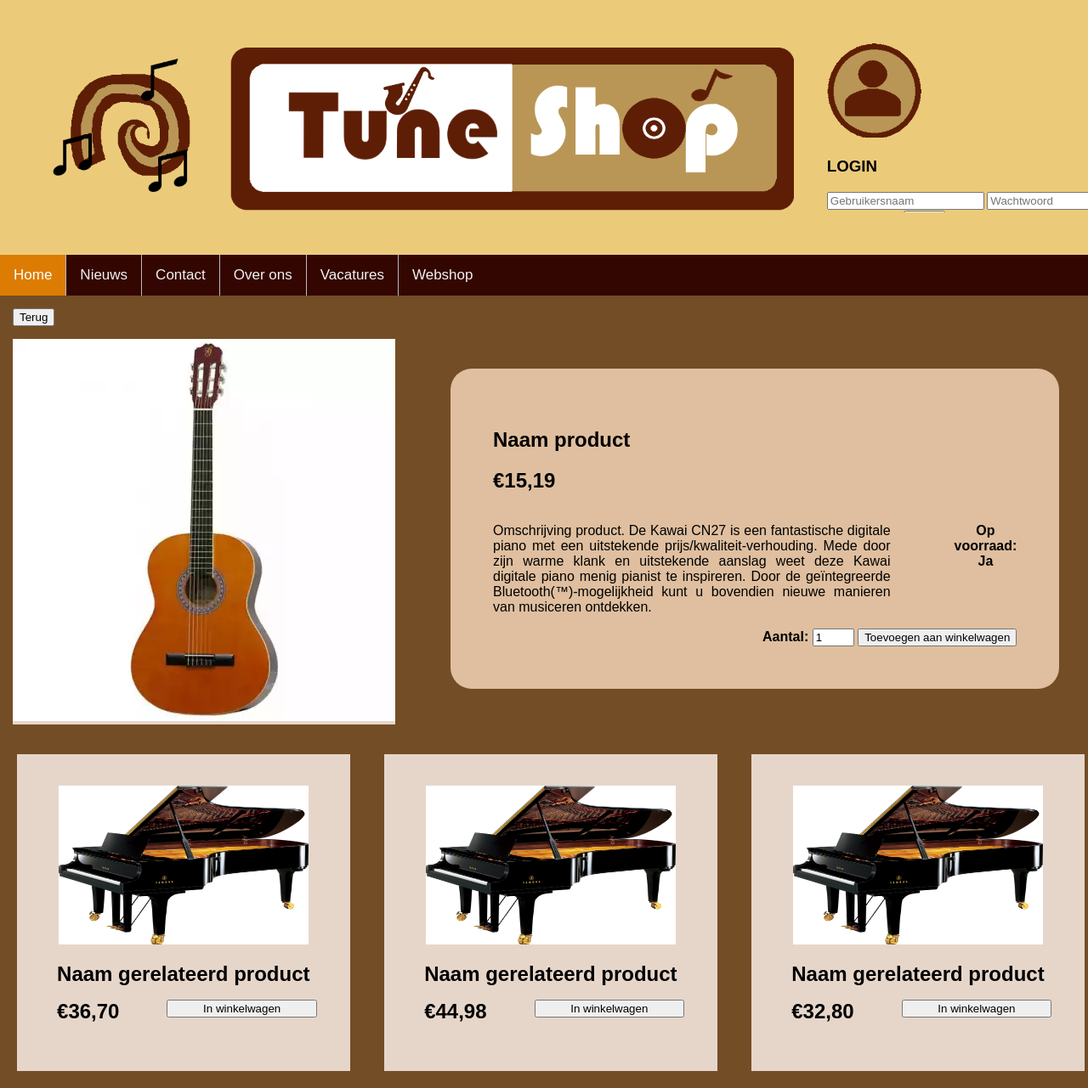
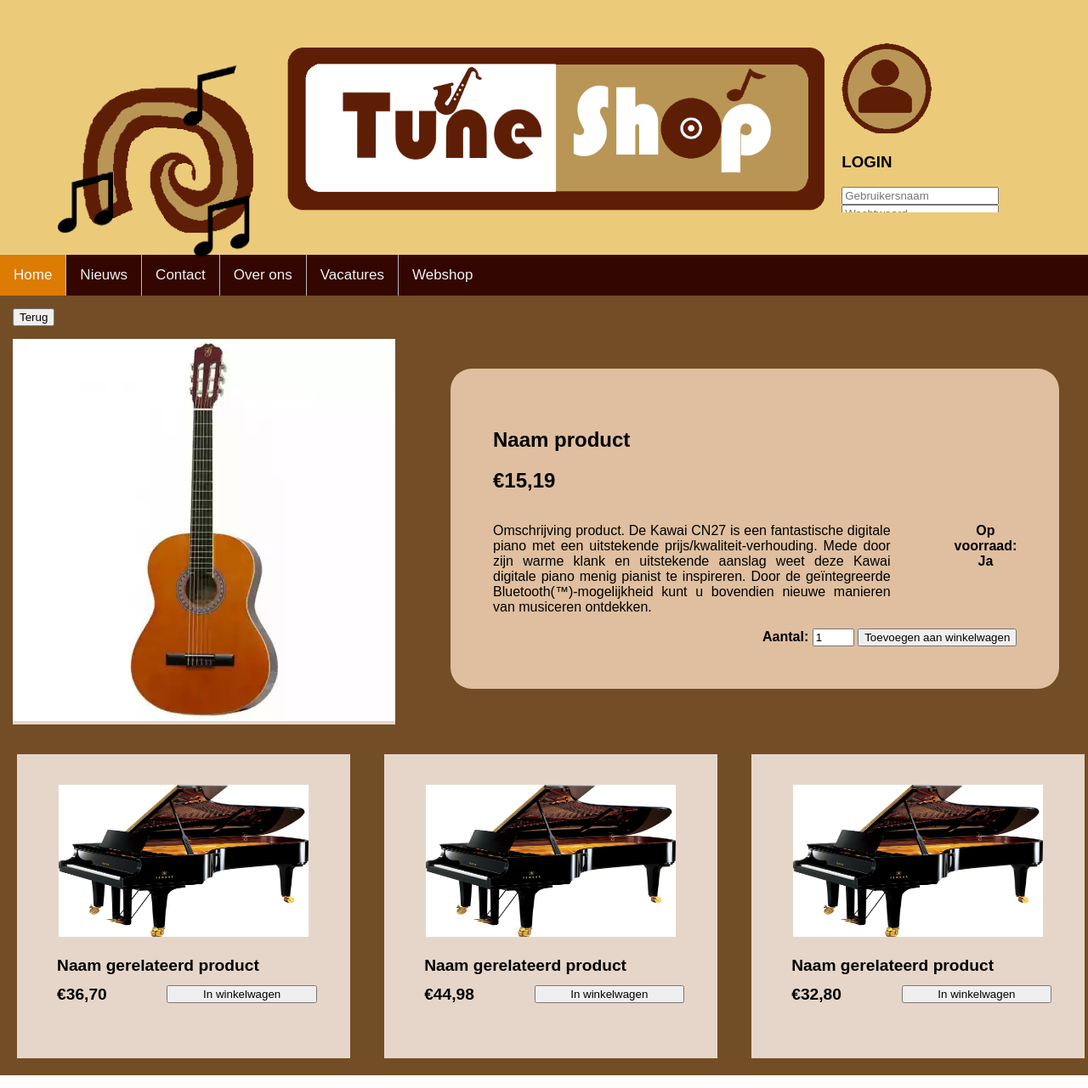
Before and after one commit to LotusterHaar/3A-Webshop, a PHP site: page /productpage.html in a window 1280 px wide; the page is wider, and only the part inside the window is pictured. Shown: that part at 85% size. Run offline with PHP 8.4, Linux system fonts and the light colour scheme.

Commit message:
accordion menu toont nu alle items en margin toegevoegd, en priceline text verkleind

```diff
--- a/styleProductPage.css
+++ b/styleProductPage.css
@@ -66,14 +66,14 @@
 }
 
 .imageBoxSmall h1 {
-    font-size: 1.5em;
+    font-size: 1.2em;
     text-align: left;
     margin-top: 15%;
     margin-left: 12%;
 }
 
 .priceline h2 {
-    font-size: 1.5em;
+    font-size: 1.2em;
     width: 30%;
     display: inline-block;
     margin: auto;
--- a/styles.css
+++ b/styles.css
@@ -47,6 +47,7 @@
     border-right: none;
 }
 
+.
 .leftcolumn {
     display: flex;
     align-content: left;
@@ -90,6 +91,7 @@
     height: 200px;
     padding: 50px;
     display: flex;
+/*    flex-direction: row;*/
     justify-content: space-between;
 }
 
```
